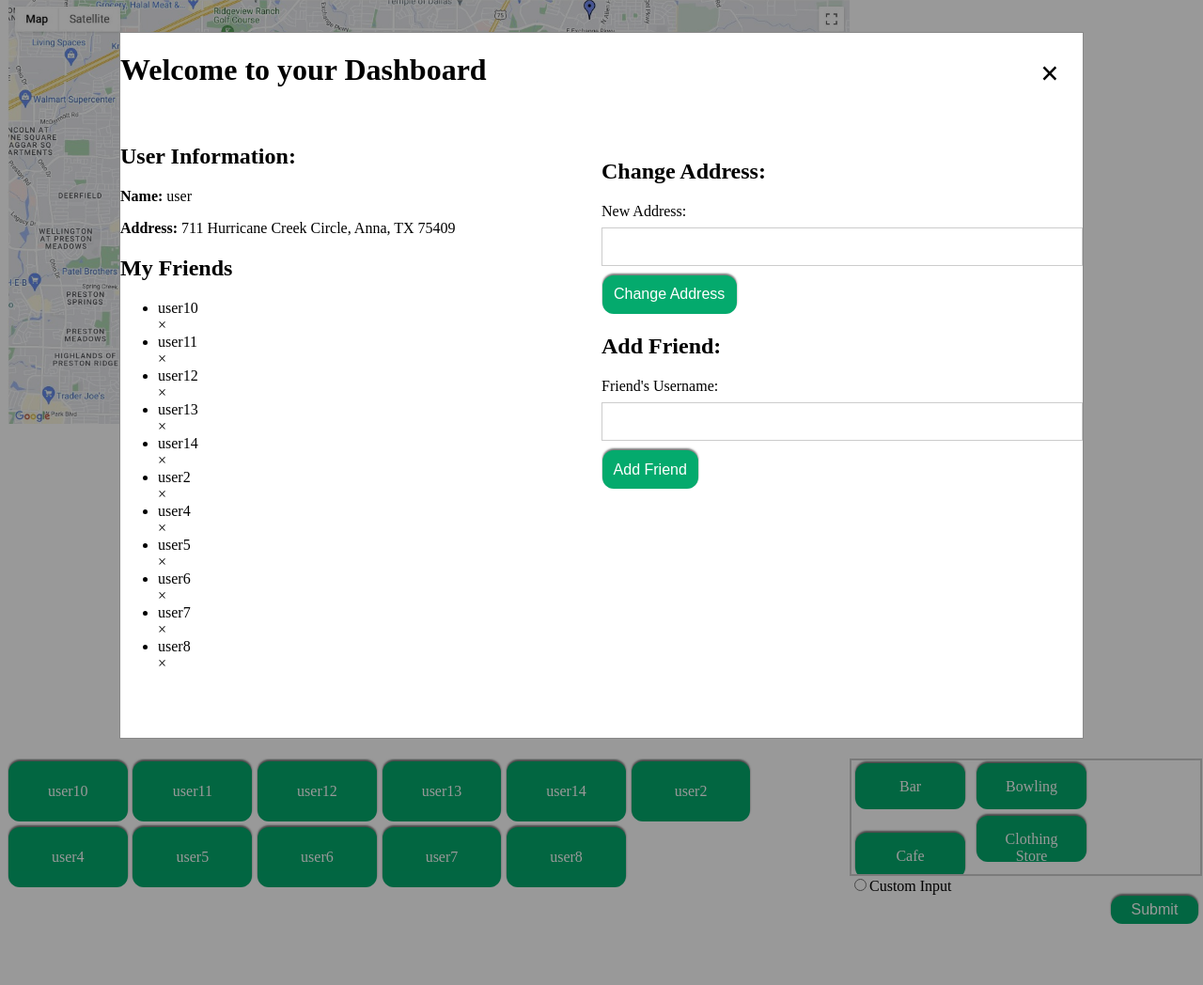
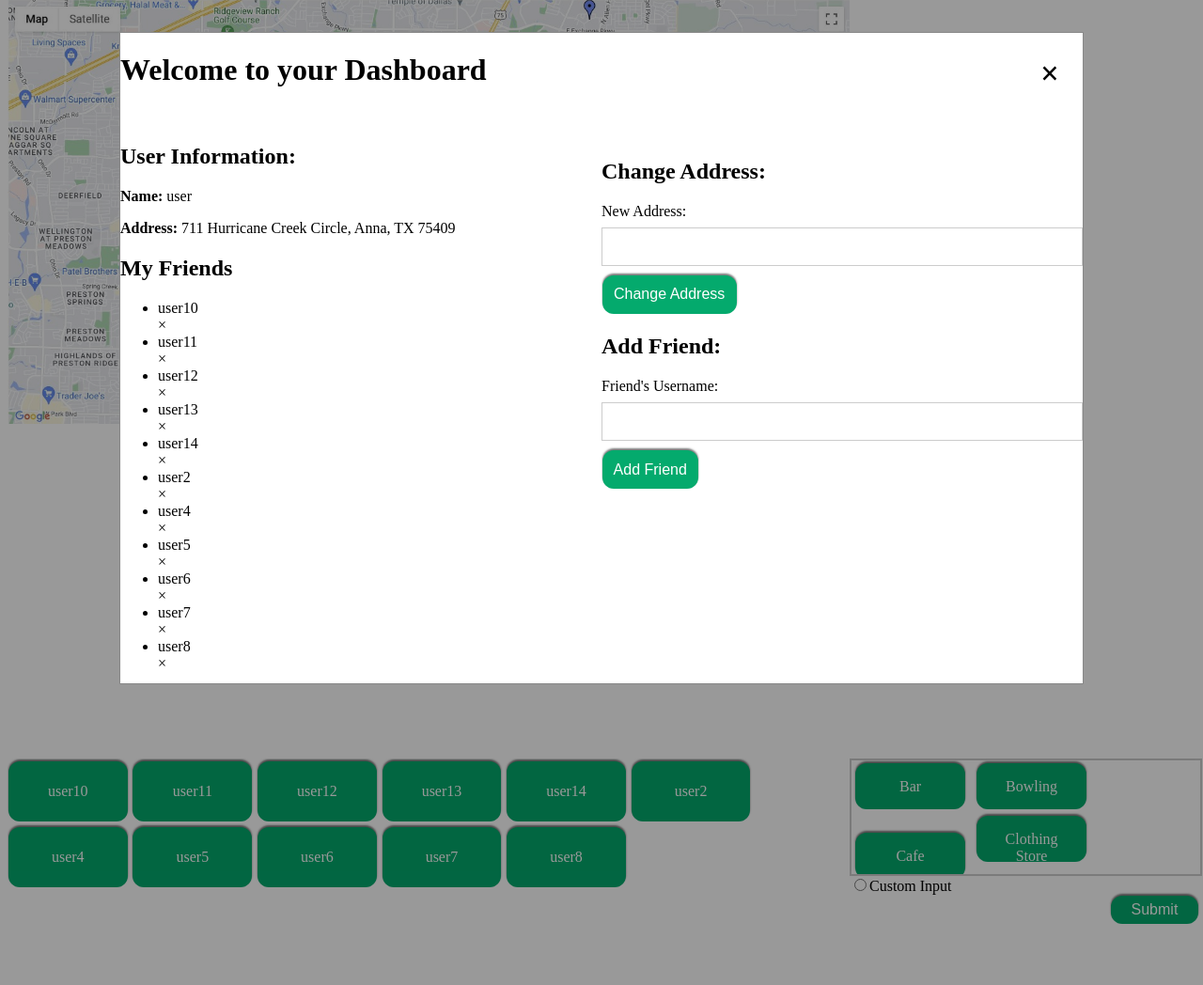
Before and after one commit to dyermaker504/MeetUp, a Flask app: page / in a window 1280 px wide, after a click on "Dashboard". Shown: the part 90-1138 px from the top of the page at 94% size. Run offline with Flask 3, Linux system fonts and the light colour scheme; a user stored in the database is signed in; data comes from the database, SQL or seed files in the repository; some libraries are stand-ins or nearby versions.

Commit message:
Update friendfinder.css

```diff
--- a/static/css/friendfinder.css
+++ b/static/css/friendfinder.css
@@ -23,7 +23,7 @@
 .containerdashboard {
 	display: grid;
 	grid-template-columns: 40vw 40vw;
-	grid-template-rows: 65vh;
+	grid-template-rows: 60vh;
 	gap: 0px 0px;
 	grid-auto-flow: row;
 	grid-template-areas:
```
